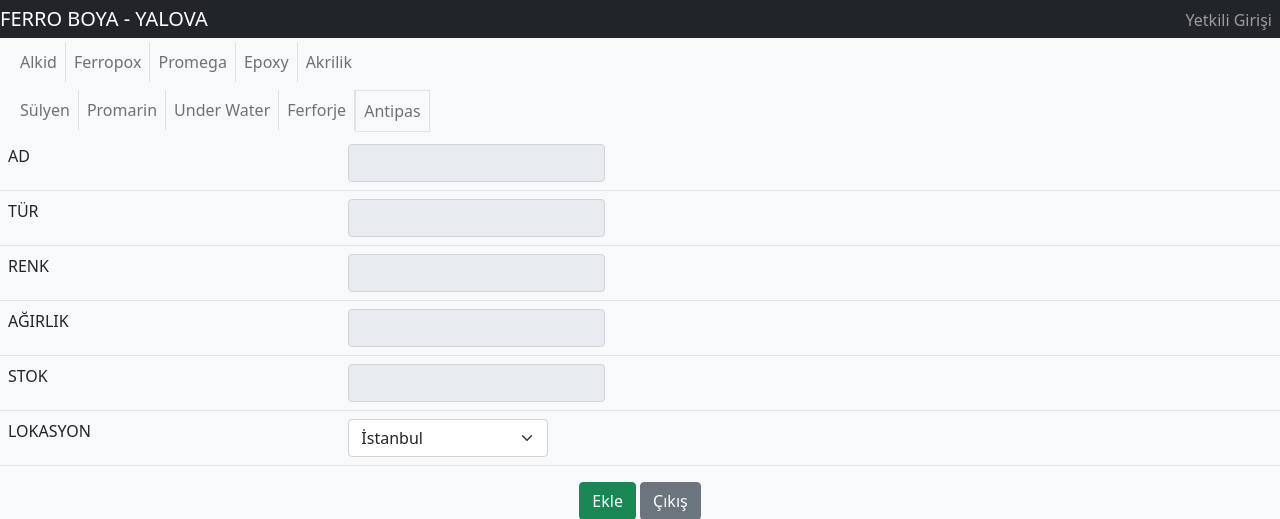
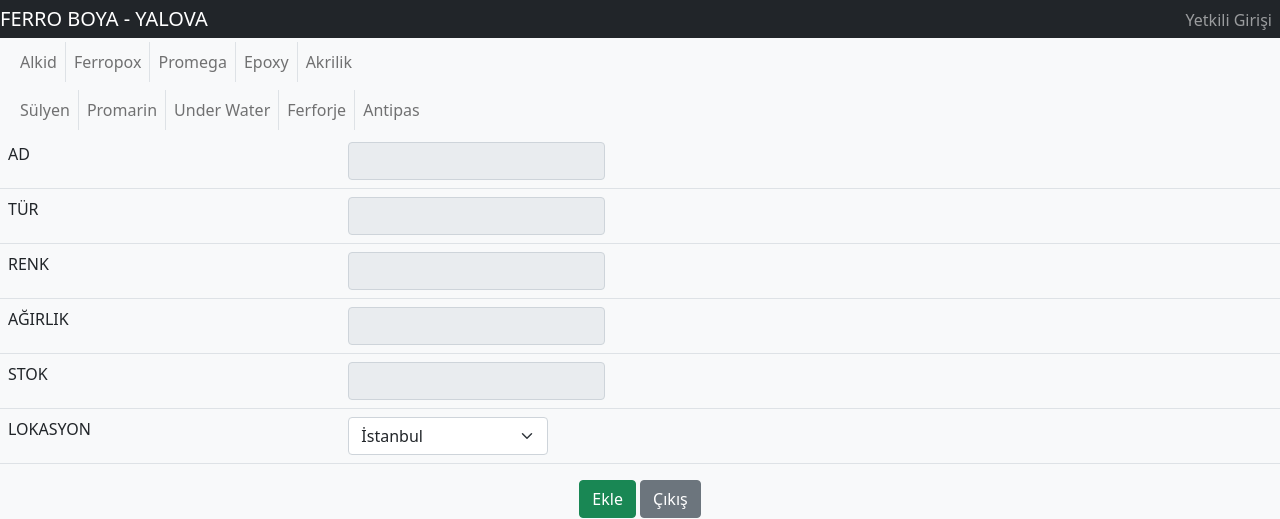
Before and after one commit to rzsaglam/project-env, a Django app: page /boya-ekle in a window 1280 px wide. Shown: the top 519 px of the page. Run offline with Django 3.2, Linux system fonts and the light colour scheme.

Commit message:
Paint Insert

```diff
--- a/projectenv/templates/layouts/layout-yalova.html
+++ b/projectenv/templates/layouts/layout-yalova.html
@@ -75,7 +75,7 @@
             <a class="nav-link border-end" href="">Ferforje</a>
           </li>
           <li class="nav-item">
-            <a class="nav-link border" href="">Antipas</a>
+            <a class="nav-link" href="">Antipas</a>
           </li>
         </ul>
     </div>
```
